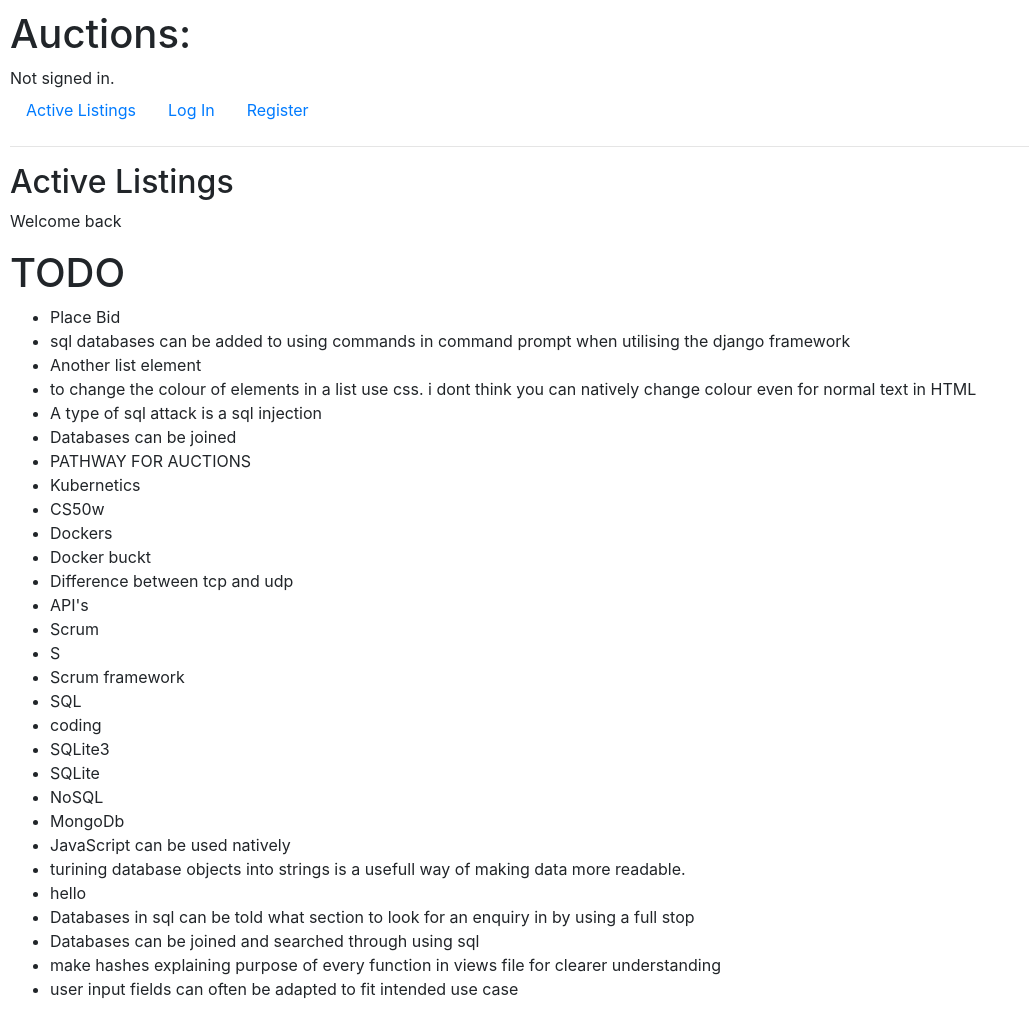
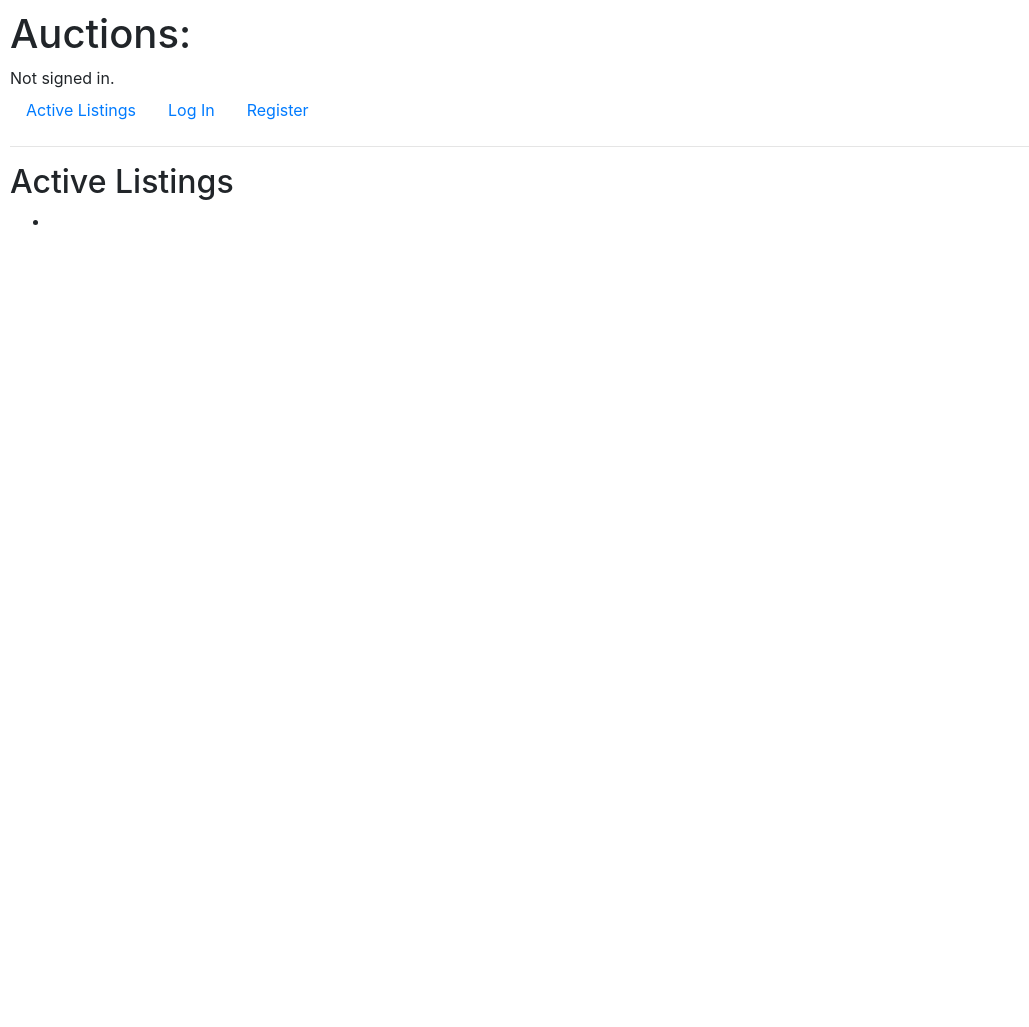
Before and after one commit to Marwanishere/commerce, a Django app: page / in a window 1280 px wide. Shown: the whole page, without its empty margins (0-1029 px from the left). After the commit the page ends 225 px from the top, so only its background shows below. Run offline with Django 3.2, Linux system fonts and the light colour scheme; some libraries are stand-ins or nearby versions.

Commit message:
new listing page works and now includes an extra boolean field called active to indicate whether or not the listing is still active. The code works at this point and there are no crashes but the auction page is not displaying the submitted listings.

```diff
--- a/auctions/forms.py
+++ b/auctions/forms.py
@@ -5,4 +5,4 @@ from .models import AuctionListing
 class AuctionListingForm(forms.ModelForm):
     class Meta:
         model = AuctionListing
-        fields = ['user','title', 'description']
+        fields = ['user','title', 'description','active']
--- a/auctions/models.py
+++ b/auctions/models.py
@@ -14,6 +14,8 @@ class AuctionListing(models.Model):
     user = models.ForeignKey(User, on_delete=models.CASCADE, related_name= "auction_listings")
     title = models.CharField(max_length=64)
     description = models.TextField()
+    #below line syntax corrected by cs50 chatbot
+    active = models.BooleanField(default=True)
 
 class Bid(models.Model):
     user = models.ForeignKey(User, on_delete=models.CASCADE, related_name= "bid" )
@@ -22,3 +24,6 @@ class Bid(models.Model):
 class Comment(models.Model):
     user = models.ForeignKey(User, on_delete=models.CASCADE, related_name= "comment")
     auction_listing = models.ForeignKey(AuctionListing, on_delete=models.CASCADE)
+
+#when adding new models remember to run python manage.py makemigrations and python manage.py migrate
+#so that django gnerates the correct sql commands to make the table your model represents
--- a/auctions/templates/auctions/index.html
+++ b/auctions/templates/auctions/index.html
@@ -2,40 +2,14 @@
 
 {% block body %}
     <h2>Active Listings</h2>
-    <p>Welcome back</p>
-
-
-    <h1>TODO</h1>
+<!-- code framework for function below acquired from cs50 chatbot -->
     <ul>
-        <li style: color ="red" >Place Bid</li>
-        <li>sql databases can be added to using commands in command prompt when utilising the django framework</li>
-        <li> Another list element</li>
-        <li> to change the colour of elements in a list use css. i dont think you can natively change colour even for normal text in HTML</li>
-        <li> A type of sql attack is a sql injection</li>
-	    <li> Databases can be joined </li>
-	    <li> PATHWAY FOR AUCTIONS</li>
-	    <li> Kubernetics</li>
-	    <li> CS50w</li>
-	    <li> Dockers</li>
-	    <li> Docker buckt</li>
-	    <li> Difference between tcp and udp</li>
-	    <li> API's</li>
-	    <li> Scrum</li>
-	    <li> S</li>
-	    <li> Scrum framework</li>
-	    <li> SQL</li>
-	    <li> coding</li>
-	    <li> SQLite3</li>
-	    <li> SQLite</li>
-	    <li> NoSQL</li>
-	    <li> MongoDb</li>
-	    <li> JavaScript can be used natively </li>
-	    <li> turining database objects into strings is a usefull way of making data more readable.</li>
-	    <li color = "blue"> hello</li>
-	    <li> Databases in sql can be told what section to look for an enquiry in by using a full stop </li>
-	    <li> Databases can be joined and searched through using sql </li>
-	    <li> make hashes explaining purpose of every function in views file for clearer understanding </li>
-	    <li> user input fields can often be adapted to fit intended use case</li>
+        <li>{% for Auctionlisting in listings %}
+			<h2>{{ Auctionlisting.title }}</h2>
+			<p>{{ Auctionlisting.description }}</p>
+			<p>Posted by: {{ Auctionlisting.user }}</p>
+			<p>On sale: {{ Auctionlisting.active}}</p>
+		{% endfor %}</li>
     </ul>
 
 {% endblock %}
--- a/auctions/views.py
+++ b/auctions/views.py
@@ -12,7 +12,8 @@ from .forms import AuctionListingForm
 
 
 def index(request):
-    return render(request, "auctions/index.html")
+    Listings = AuctionListing.objects.filter(active=True)
+    return render(request, "auctions/index.html",{'Listings': Listings})
 
 
 def login_view(request):
@@ -77,7 +78,7 @@ def new_listing_view(request):
         form = AuctionListingForm(request.POST)
         if form.is_valid():
             #the next line replaces all the fields in the auction listing model in models.py
-            new_listing = AuctionListing(user=form.cleaned_data['user'], title=form.cleaned_data['title'], description=form.cleaned_data['description'])
+            new_listing = AuctionListing(user=form.cleaned_data['user'], title=form.cleaned_data['title'], description=form.cleaned_data['description'],active=form.cleaned_data['active'])
             new_listing.save()
     else:
         form = AuctionListingForm()
```
Also changed, not shown: db.sqlite3.
